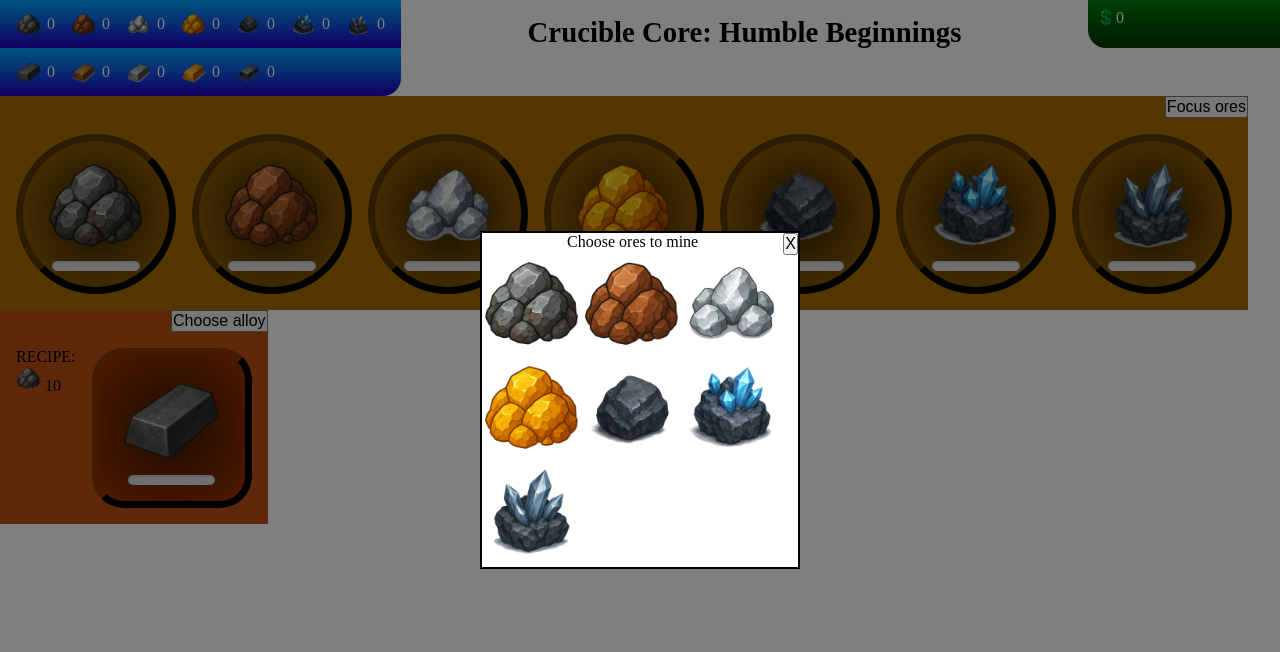
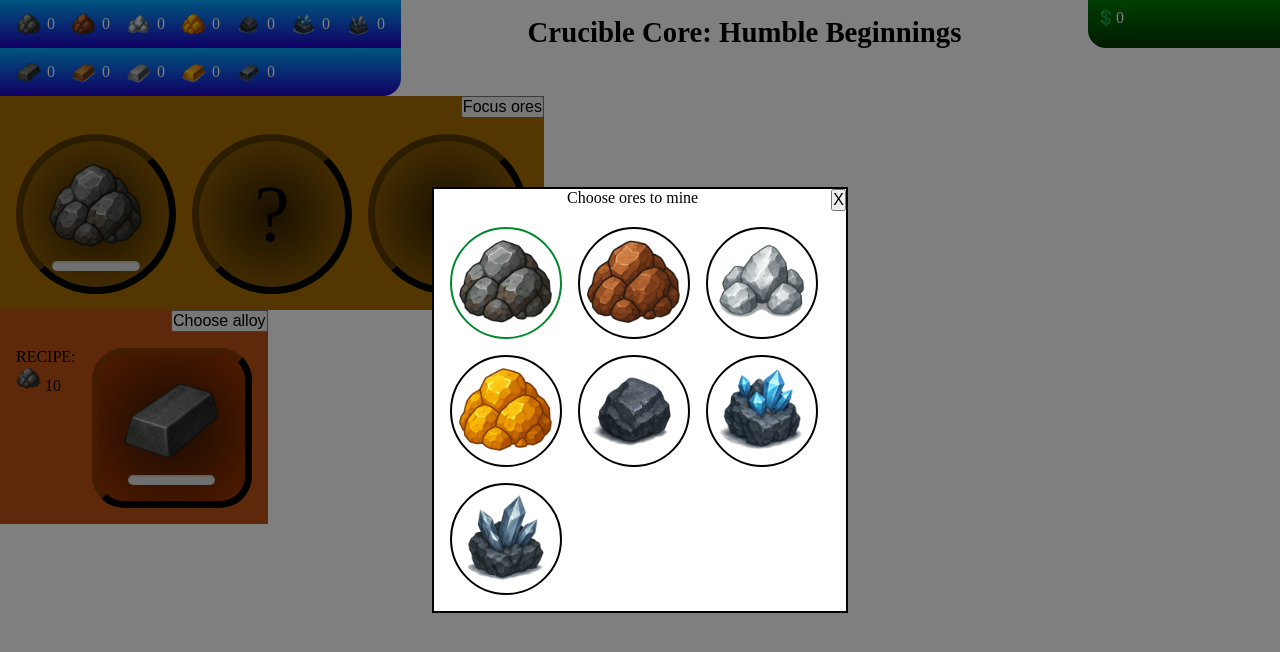
Before and after one commit to emanuelmisic/crucible-core, a React (Vite) app: page / in a window 1280 px wide. Both pictures are taken after a click on the button "Focus ores". Shown: the top 652 px of the page. Built offline with nearby package versions, Linux system fonts and the light colour scheme.

Commit message:
mining panel improvements

```diff
--- a/src/components/dialogs/FocusOresDialog.tsx
+++ b/src/components/dialogs/FocusOresDialog.tsx
@@ -1,5 +1,6 @@
+import { act, useState } from "react";
 import Dialog from "@/components/ui/Dialog";
-import Image from "../ui/Image";
+import Image from "@/components/ui/Image";
 
 interface FocusOresDialogProps {
   showDialog: boolean;
@@ -12,6 +13,14 @@ function FocusOresDialog({
   closeDialog,
   ores,
 }: FocusOresDialogProps) {
+  function getDialogOreClass(ore: GameResourceOre) {
+    return `dialog__ore ${ore.active ? "dialog__ore--selected" : ""}`;
+  }
+
+  function chooseOre() {
+    // Handle the logic for choosing an ore (set active state to true)
+  }
+
   return (
     <Dialog
       title="Choose ores to mine"
@@ -20,7 +29,13 @@ function FocusOresDialog({
     >
       <div className="dialog__content">
         {ores.map((ore) => (
-          <Image key={ore.name} resource={ore} />
+          <div
+            className={getDialogOreClass(ore)}
+            key={ore.name}
+            onClick={() => chooseOre()}
+          >
+            <Image key={ore.name} resource={ore} />
+          </div>
         ))}
       </div>
     </Dialog>
--- a/src/components/panels/MiningPanel.tsx
+++ b/src/components/panels/MiningPanel.tsx
@@ -1,4 +1,4 @@
-import { useState } from "react";
+import { useEffect, useState } from "react";
 import ResourceTile from "@/components/ResourceTile";
 import ProgressBar from "@/components/ui/ProgressBar";
 import FocusOresDialog from "@/components/dialogs/FocusOresDialog";
@@ -18,6 +18,7 @@ function MiningPanel({ miningPower, ores }: MiningPanelProps) {
     diamond: 0,
     titanium: 0,
   });
+  const [selectedOres, setSelectedOres] = useState<GameResourceOre[]>([]);
   const [showDialog, setShowDialog] = useState(false);
 
   function mineOre(ore: GameResourceOre) {
@@ -56,6 +57,14 @@ function MiningPanel({ miningPower, ores }: MiningPanelProps) {
     });
   }
 
+  function generateInitialSelectedOres(ores: GameResourceOre[]) {
+    setSelectedOres(ores.filter((ore) => ore.active));
+  }
+
+  useEffect(() => {
+    generateInitialSelectedOres(ores);
+  }, []);
+
   return (
     <>
       <FocusOresDialog
@@ -68,7 +77,7 @@ function MiningPanel({ miningPower, ores }: MiningPanelProps) {
           <button onClick={() => setShowDialog(true)}>Focus ores</button>
         </div>
         <div className="mining-panel__ore-container">
-          {ores.map((ore) => (
+          {selectedOres.map((ore) => (
             <div key={ore.name} className="ore">
               <ResourceTile resource={ore} onClick={() => mineOre(ore)} />
               <ProgressBar
@@ -77,6 +86,12 @@ function MiningPanel({ miningPower, ores }: MiningPanelProps) {
               />
             </div>
           ))}
+          {selectedOres.length <= 3 &&
+            [...Array(3 - selectedOres.length).keys()].map((i) => (
+              <div key={`empty-${i}`} className="ore__empty">
+                ?
+              </div>
+            ))}
         </div>
       </div>
     </>
--- a/src/constants/resources.ts
+++ b/src/constants/resources.ts
@@ -1,5 +1,6 @@
 const INITIAL_ORES: GameResourceOre[] = [
   {
+    active: true,
     amount: 0,
     miningHardness: 5,
     name: "Iron ore",
@@ -10,6 +11,7 @@ const INITIAL_ORES: GameResourceOre[] = [
     value: "iron",
   },
   {
+    active: false,
     amount: 0,
     miningHardness: 10,
     name: "Bronze ore",
@@ -20,6 +22,7 @@ const INITIAL_ORES: GameResourceOre[] = [
     value: "bronze",
   },
   {
+    active: false,
     amount: 0,
     miningHardness: 20,
     name: "Silver ore",
@@ -30,6 +33,7 @@ const INITIAL_ORES: GameResourceOre[] = [
     value: "silver",
   },
   {
+    active: false,
     amount: 0,
     miningHardness: 60,
     name: "Gold ore",
@@ -40,6 +44,7 @@ const INITIAL_ORES: GameResourceOre[] = [
     value: "gold",
   },
   {
+    active: false,
     amount: 0,
     miningHardness: 100,
     name: "Platinum ore",
@@ -50,6 +55,7 @@ const INITIAL_ORES: GameResourceOre[] = [
     value: "platinum",
   },
   {
+    active: false,
     amount: 0,
     miningHardness: 200,
     name: "Diamond ore",
@@ -60,6 +66,7 @@ const INITIAL_ORES: GameResourceOre[] = [
     value: "diamond",
   },
   {
+    active: false,
     amount: 0,
     miningHardness: 500,
     name: "Titanium ore",
@@ -73,6 +80,7 @@ const INITIAL_ORES: GameResourceOre[] = [
 
 const INITIAL_ALLOYS: GameResourceAlloy[] = [
   {
+    active: false,
     amount: 0,
     name: "Iron ingot",
     smeltingDifficulty: 5,
@@ -86,6 +94,7 @@ const INITIAL_ALLOYS: GameResourceAlloy[] = [
     value: "iron",
   },
   {
+    active: false,
     amount: 0,
     name: "Bronze ingot",
     smeltingDifficulty: 10,
@@ -99,6 +108,7 @@ const INITIAL_ALLOYS: GameResourceAlloy[] = [
     value: "bronze",
   },
   {
+    active: false,
     amount: 0,
     name: "Silver bar",
     smeltingDifficulty: 20,
@@ -112,6 +122,7 @@ const INITIAL_ALLOYS: GameResourceAlloy[] = [
     value: "silver",
   },
   {
+    active: false,
     amount: 0,
     name: "Gold bar",
     smeltingDifficulty: 10,
@@ -125,6 +136,7 @@ const INITIAL_ALLOYS: GameResourceAlloy[] = [
     value: "gold",
   },
   {
+    active: false,
     amount: 0,
     name: "Platinum bar",
     smeltingDifficulty: 10,
--- a/src/styles/Dialogs.scss
+++ b/src/styles/Dialogs.scss
@@ -14,7 +14,7 @@
     transform: translate(-50%, -50%);
     border: 2px solid #000000;
     background-color: white;
-    width: 20rem;
+    width: 26rem;
     z-index: 999;
 
     .dialog__header {
@@ -25,5 +25,27 @@
         margin-left: auto;
       }
     }
+
+    .dialog__content {
+      display: flex;
+      flex-wrap: wrap;
+	  gap: 1rem;
+	  padding: 1rem;
+    }
+  }
+
+  .dialog__ore {
+	display: flex;
+	justify-content: center;
+	align-items: center;
+    border: 2px solid black;
+    border-radius: 50%;
+    width: 7rem;
+    height: 7rem;
+	cursor: pointer;
+
+	&--selected {
+		border-color: #00882d;
+	}
   }
 }
--- a/src/styles/Panels.scss
+++ b/src/styles/Panels.scss
@@ -40,7 +40,8 @@
     display: flex;
     gap: 1rem;
     padding: 1rem;
-    .ore {
+    .ore,
+    .ore__empty {
       display: flex;
       flex-direction: column;
       justify-content: center;
@@ -65,6 +66,10 @@
       height: 10rem;
       border: 7px outset #583900;
       border-radius: 50%;
+    }
+
+    .ore__empty {
+      font-size: 5rem;
     }
   }
 }
@@ -114,9 +119,9 @@
       border-radius: 2rem;
     }
 
-	.alloy-recipe {
-		display: flex;
-		flex-direction: column;
-	}
+    .alloy-recipe {
+      display: flex;
+      flex-direction: column;
+    }
   }
 }
--- a/src/types.d.ts
+++ b/src/types.d.ts
@@ -1,4 +1,5 @@
 interface GameResource {
+  active: boolean;
   amount: number;
   name: string;
   miningHardness?: number;
```
